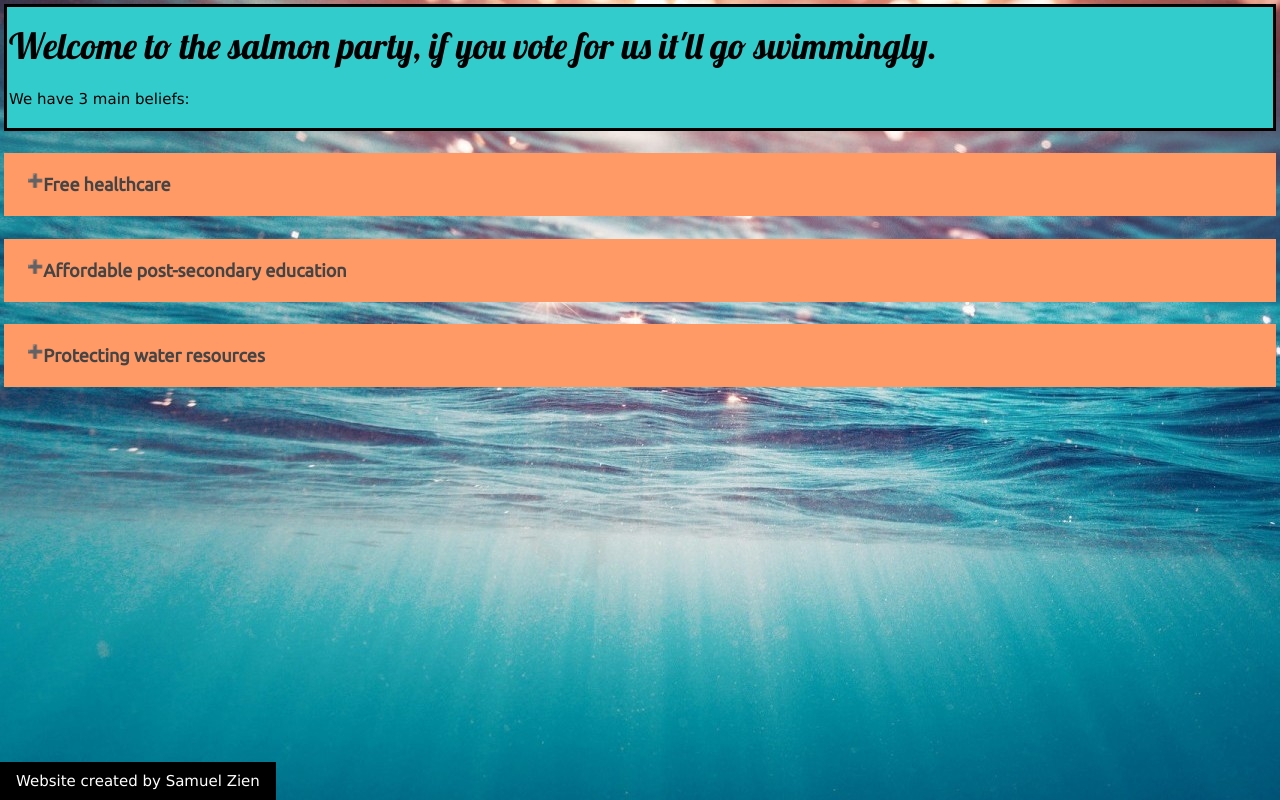
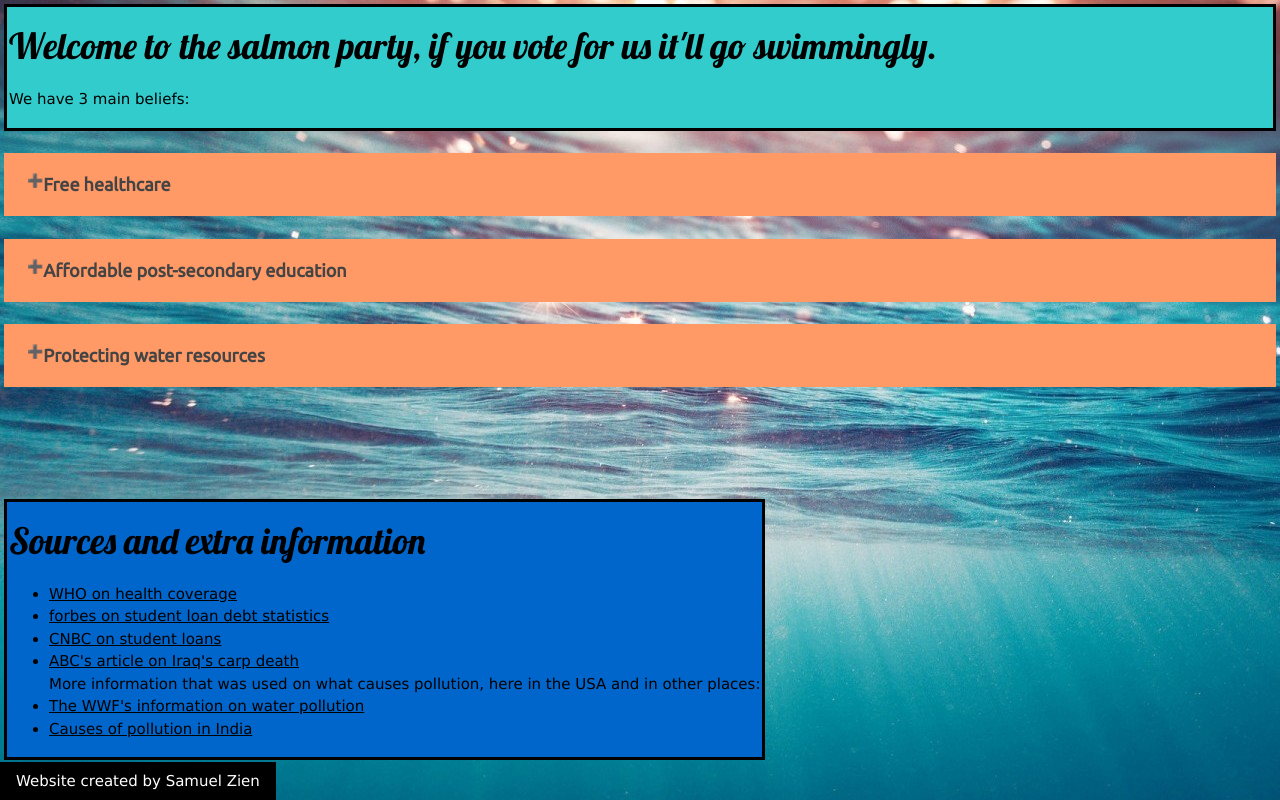
Before and after one commit to salmonparty/salmonparty.github.io, a plain HTML site: page index.html in a window 1280 px wide. Drawn offline with nearby package versions, Linux system fonts and the light colour scheme.

Commit message:
Add files via upload

```diff
--- a/index.html
+++ b/index.html
@@ -30,9 +30,28 @@
   <p>	My last main focus would be to increase protection of water resources, to make sure the country has clean water for drinking, trade, recreation, and water life. These water resources are important to tourism and recreation, some even being the water that you drink. As well, if our larger bodies of water aren’t protected, the things living in those waters will die. Even when not directly polluted, it’s important to know your activity’s effect on the water to make your life as clean as possible. There’s a multitude of examples of water pollution indirectly affecting lives, such as pollution causing a large number of carp, which are economically important to the country, to die in Iraq, as told by ABC news. It’s important to protect our water so we can contain our pollution problems before the same happens here.
 </p>
 </div>
+<br/><br/>
 
+<div id="extras" class="boxed" style="background:#06C; border: solid; padding:2px; position:fixed; bottom:40px;">
+<h1 class="lobster" style="font-family: 'Lobster',cursive, sans-serif; position: fixed bottom:35px;">Sources and extra information</h1>
+<ul>
+  <li><a href="http://www.who.int/en/news-room/fact-sheets/detail/universal-health-coverage">WHO on health coverage</a></li>
+  <li><a href="https://www.forbes.com/sites/zackfriedman/2018/06/13/student-loan-debt-statistics-2018/#63354e727310">forbes on student loan debt statistics</a></li>
+  <li><a href="https://www.cnbc.com/2018/02/15/heres-how-much-the-average-student-loan-borrower-owes-when-they-graduate.html">CNBC on student loans</a></li>
+  <li><a href="https://abcnews.go.com/International/wireStory/carp-annihilated-iraqs-water-pollution-woes-worsen-58958634">ABC's article on Iraq's carp death</a></li>
+  More information that was used on what causes pollution, here in the USA and in other places:<br/>
+  <li><a href="http://wwf.panda.org/knowledge_hub/teacher_resources/webfieldtrips/water_pollution/">The WWF's information on water pollution</a></li>
+  <li><a href="https://www.commonfloor.com/guide/what-are-the-major-causes-of-water-pollution-in-india-27741.html">Causes of pollution in India</a></li>
+</ul>
+</div>
 
-
+  </body>
+  <!--this is the bottom bar-->
+  <aside class="SubSidebar">
+  <div class="w3-bar w3-black">
+  <div class="w3-bar-item w3-hover-red subtext">Website created by Samuel Zien</div>
+  </div>
+  </aside>
   <!--Defines box opening and closing-->
   <script>var coll = document.getElementsByClassName("collapsible");
   var i;
@@ -49,12 +68,4 @@ for (i = 0; i < coll.length; i++) {
     });
   }
   </script>
-
-  </body>
-  <!--this is the bottom bar-->
-  <aside class="SubSidebar">
-  <div class="w3-bar w3-black">
-  <div class="w3-bar-item w3-hover-red subtext">Website created by Samuel Zien</div>
-  </div>
-  </aside>
 </html>
--- a/style.css
+++ b/style.css
@@ -6,6 +6,7 @@ body {
   background-image: url("./background.jpg");
   background-size: 1920px 1080px
 }
+
 /*controls button bar itself*/
 .collapsible {
   background-color: #F96;
```
Lines whose indentation alone changed are shown as unchanged.
